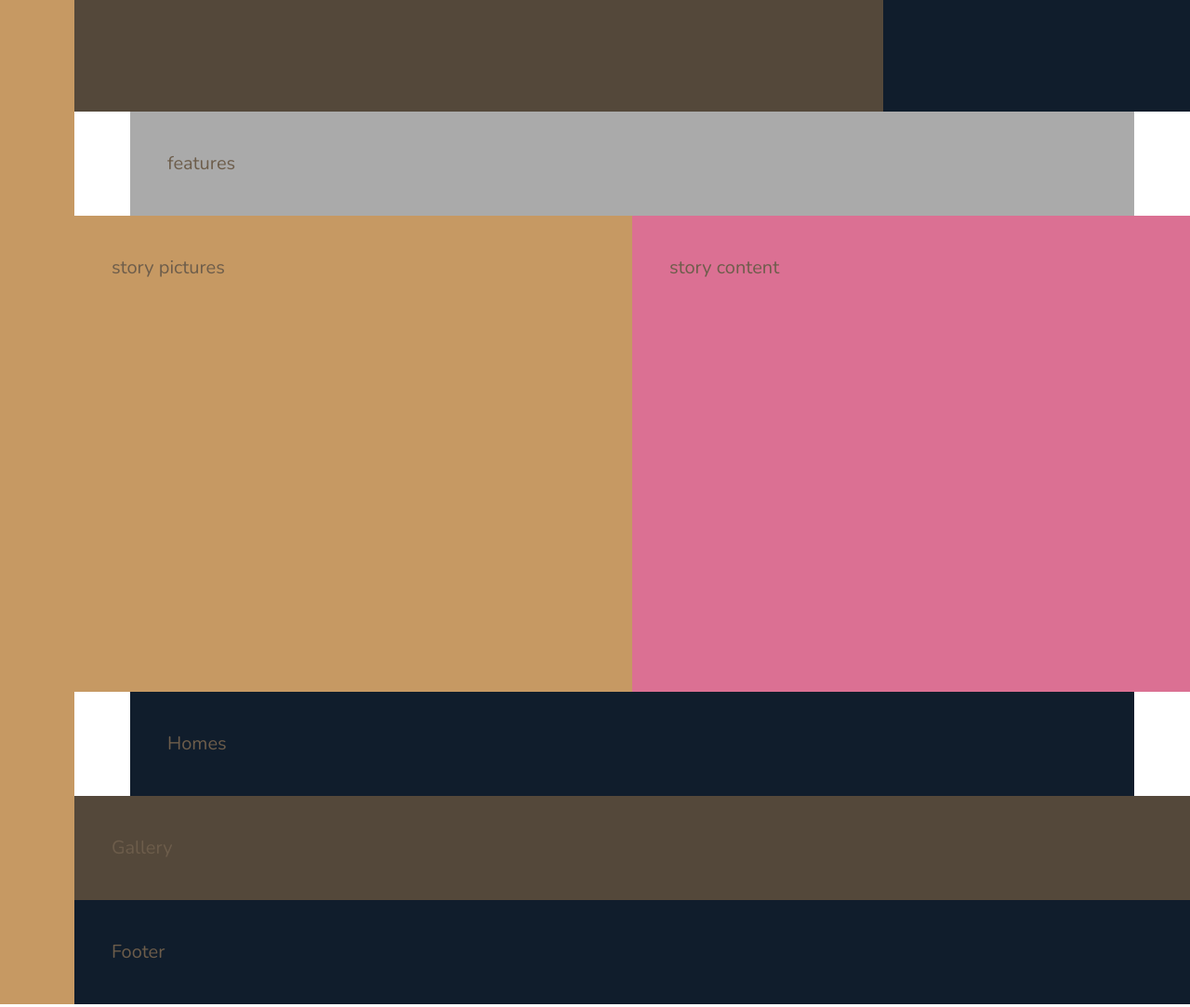
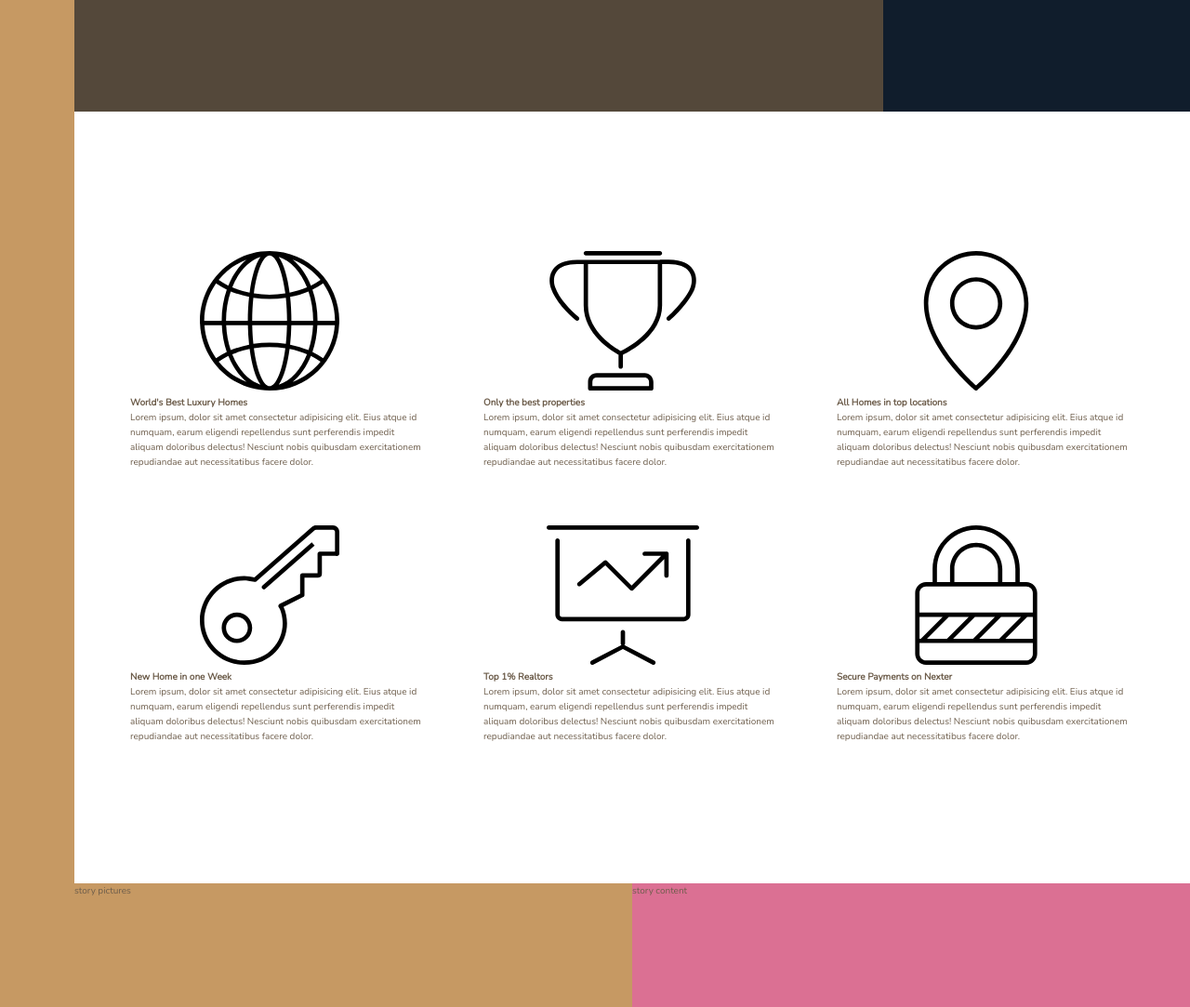
Before and after one commit to skmuddamsetty/Real-Estate, a website: page index.html in a window 1280 px wide. Shown: the part 520-1603 px from the top of the page at 93% size. Drawn offline with nearby package versions, Linux system fonts and the light colour scheme.

Commit message:
Building the features section-part-1-complete

```diff
--- a/index.html
+++ b/index.html
@@ -1,5 +1,6 @@
 <!DOCTYPE html>
 <html lang="en">
+
 <head>
     <meta charset="UTF-8">
     <meta name="viewport" content="width=device-width, initial-scale=1.0">
@@ -11,6 +12,7 @@
 
     <title>nexter &mdash; your home, your freedom</title>
 </head>
+
 <body class="container">
     <div class="sidebar">
         Sidebar
@@ -22,7 +24,84 @@
         Top 3 Realtors
     </div>
     <section class="features">
-            features
+        <div class="feature">
+            <svg class="feature__icon">
+                <use xlink:href="img/sprite.svg#icon-global"></use>
+            </svg>
+            <h4 class="heading-4">
+                World's Best Luxury Homes
+            </h4>
+            <p class="feature__text">
+                Lorem ipsum, dolor sit amet consectetur adipisicing elit. Eius atque id numquam, earum eligendi repellendus sunt perferendis
+                impedit aliquam doloribus delectus! Nesciunt nobis quibusdam exercitationem repudiandae aut necessitatibus
+                facere dolor.
+            </p>
+        </div>
+        <div class="feature">
+            <svg class="feature__icon">
+                <use xlink:href="img/sprite.svg#icon-trophy"></use>
+            </svg>
+            <h4 class="heading-4">
+                Only the best properties
+            </h4>
+            <p class="feature__text">
+                Lorem ipsum, dolor sit amet consectetur adipisicing elit. Eius atque id numquam, earum eligendi repellendus sunt perferendis
+                impedit aliquam doloribus delectus! Nesciunt nobis quibusdam exercitationem repudiandae aut necessitatibus
+                facere dolor.
+            </p>
+        </div>
+        <div class="feature">
+            <svg class="feature__icon">
+                <use xlink:href="img/sprite.svg#icon-map-pin"></use>
+            </svg>
+            <h4 class="heading-4">
+                All Homes in top locations
+            </h4>
+            <p class="feature__text">
+                Lorem ipsum, dolor sit amet consectetur adipisicing elit. Eius atque id numquam, earum eligendi repellendus sunt perferendis
+                impedit aliquam doloribus delectus! Nesciunt nobis quibusdam exercitationem repudiandae aut necessitatibus
+                facere dolor.
+            </p>
+        </div>
+        <div class="feature">
+            <svg class="feature__icon">
+                <use xlink:href="img/sprite.svg#icon-key"></use>
+            </svg>
+            <h4 class="heading-4">
+                New Home in one Week
+            </h4>
+            <p class="feature__text">
+                Lorem ipsum, dolor sit amet consectetur adipisicing elit. Eius atque id numquam, earum eligendi repellendus sunt perferendis
+                impedit aliquam doloribus delectus! Nesciunt nobis quibusdam exercitationem repudiandae aut necessitatibus
+                facere dolor.
+            </p>
+        </div>
+        <div class="feature">
+            <svg class="feature__icon">
+                <use xlink:href="img/sprite.svg#icon-presentation"></use>
+            </svg>
+            <h4 class="heading-4">
+                Top 1% Realtors
+            </h4>
+            <p class="feature__text">
+                Lorem ipsum, dolor sit amet consectetur adipisicing elit. Eius atque id numquam, earum eligendi repellendus sunt perferendis
+                impedit aliquam doloribus delectus! Nesciunt nobis quibusdam exercitationem repudiandae aut necessitatibus
+                facere dolor.
+            </p>
+        </div>
+        <div class="feature">
+            <svg class="feature__icon">
+                <use xlink:href="img/sprite.svg#icon-lock"></use>
+            </svg>
+            <h4 class="heading-4">
+                Secure Payments on Nexter
+            </h4>
+            <p class="feature__text">
+                Lorem ipsum, dolor sit amet consectetur adipisicing elit. Eius atque id numquam, earum eligendi repellendus sunt perferendis
+                impedit aliquam doloribus delectus! Nesciunt nobis quibusdam exercitationem repudiandae aut necessitatibus
+                facere dolor.
+            </p>
+        </div>
     </section>
     <div class="story__pictures">
         story pictures
@@ -40,4 +119,5 @@
         Footer
     </footer>
 </body>
+
 </html>
--- a/sass/_base.scss
+++ b/sass/_base.scss
@@ -40,8 +40,4 @@ body {
     grid-template-columns: [sidebar-start] 8rem [sidebar-end full-start]
     minmax(6rem,1fr) [center-start] repeat(8, [col-start] minmax(min-content,14rem) [col-end])
     [center-end] minmax(6rem,1fr) [full-end];
-    & > * {
-        padding: 40px;
-        font-size: 2rem;
-    }
 }
--- a/sass/_features.scss
+++ b/sass/_features.scss
@@ -1,4 +1,7 @@
 .features {
-    background-color: $color-grey-light-2;
     grid-column: center-start/ center-end;
+    display: grid;
+    margin: 15rem 0;
+    grid-template-columns: repeat(3,1fr);
+    grid-gap: 6rem;
 }
```
Also changed, not shown: css/style.css. Lines whose indentation alone changed are shown as unchanged.
